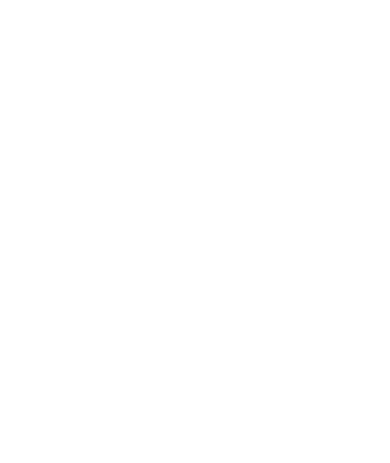
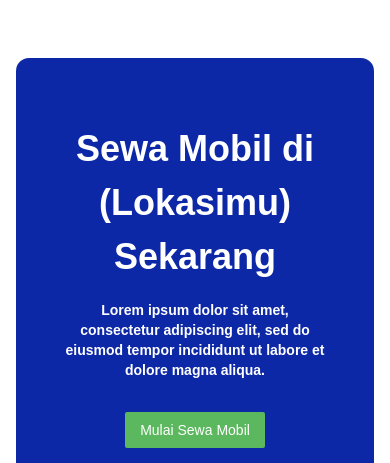
Before and after one commit to tangguhriyadi/binar-challenge-gold-2nd, a React (Create React App) app: page / in a window 390 px wide. Shown: the part 3212-3675 px from the top of the page. Before the commit the page ends 3210 px from the top, so only its background shows below. Built offline with nearby package versions, Linux system fonts and the light colour scheme.

Commit message:
jumbocard content + responsive

```diff
--- a/src/App.css
+++ b/src/App.css
@@ -87,6 +87,23 @@
 .arrows {
   margin-top:24px;
 }
+.jumboContainer {
+  padding-left: 136px;
+  padding-right: 136px;
+  margin-top: 100px;
+}
+.jumbocard {
+  padding-top: 64px;
+  padding-bottom: 64px  ;
+  background-color: #0D28A6;
+  color: white;
+  border-radius: 13px;
+}
+.jumbotext {
+  margin-bottom: 0;
+  color: white;
+}
+
 @media screen and (max-width:1008px) {
   .nav1, .nav2, .navbar-toggler {
     margin-left: 16px !important;
@@ -151,4 +168,17 @@
   .slickN {
     text-align: center;
   }
+  .jumboContainer {
+    padding-left: 16px;
+    padding-right: 16px;
+    margin-top: 60px !important;
+
+  }
+  .jumbocard {
+    height:420px;
+    padding:64px 58px
+  }
+  .btncard {
+    margin-top: 32px !important;
+  }
 }
--- a/src/components/index.js
+++ b/src/components/index.js
@@ -2,5 +2,6 @@
 import OurServices from './ourService'
 import WhyUs from './whyUs'
 import Testimonial from './testimonial'
+import Jumbocard from './jumbocard'
 
-export {NavbarComp, OurServices, WhyUs, Testimonial}
+export {NavbarComp, OurServices, WhyUs, Testimonial, Jumbocard}
--- /dev/null
+++ b/src/components/jumbocard.js
@@ -0,0 +1,23 @@
+import React from 'react'
+import {Container, Row} from 'react-bootstrap'
+
+const Jumbocard = () => {
+  return (
+    <Container className="jumboContainer" fluid>
+        <div className="jumbocard text-center">
+            <Row md={12}>
+            <h1 className="font1" style={{marginBottom:'16px', padding:'0'}}>Sewa Mobil di (Lokasimu) Sekarang</h1>
+            </Row>
+            <Row md={12} className="d-flex justify-content-center">
+            <p style={{maxWidth:'468px', padding:'0'}} className="font2 jumbotext">Lorem ipsum dolor sit amet, consectetur adipiscing elit, sed do eiusmod tempor incididunt ut labore et dolore magna aliqua. </p>
+            </Row>
+            <Row md={12}  style={{marginTop:'52px'}} className="d-flex justify-content-center btncard">
+            <div className='btn1'>Mulai Sewa Mobil</div>
+            </Row>
+        </div>
+
+    </Container>
+  )
+}
+
+export default Jumbocard
--- a/src/pages/home.js
+++ b/src/pages/home.js
@@ -1,5 +1,5 @@
 import React from 'react'
-import {OurServices, WhyUs, Testimonial} from '../components'
+import {OurServices, WhyUs, Testimonial, Jumbocard} from '../components'
 
 
 const Home = () => {
@@ -8,6 +8,7 @@
     <OurServices />
     <WhyUs />
     <Testimonial/>
+    <Jumbocard />
     </>
 
 
```
